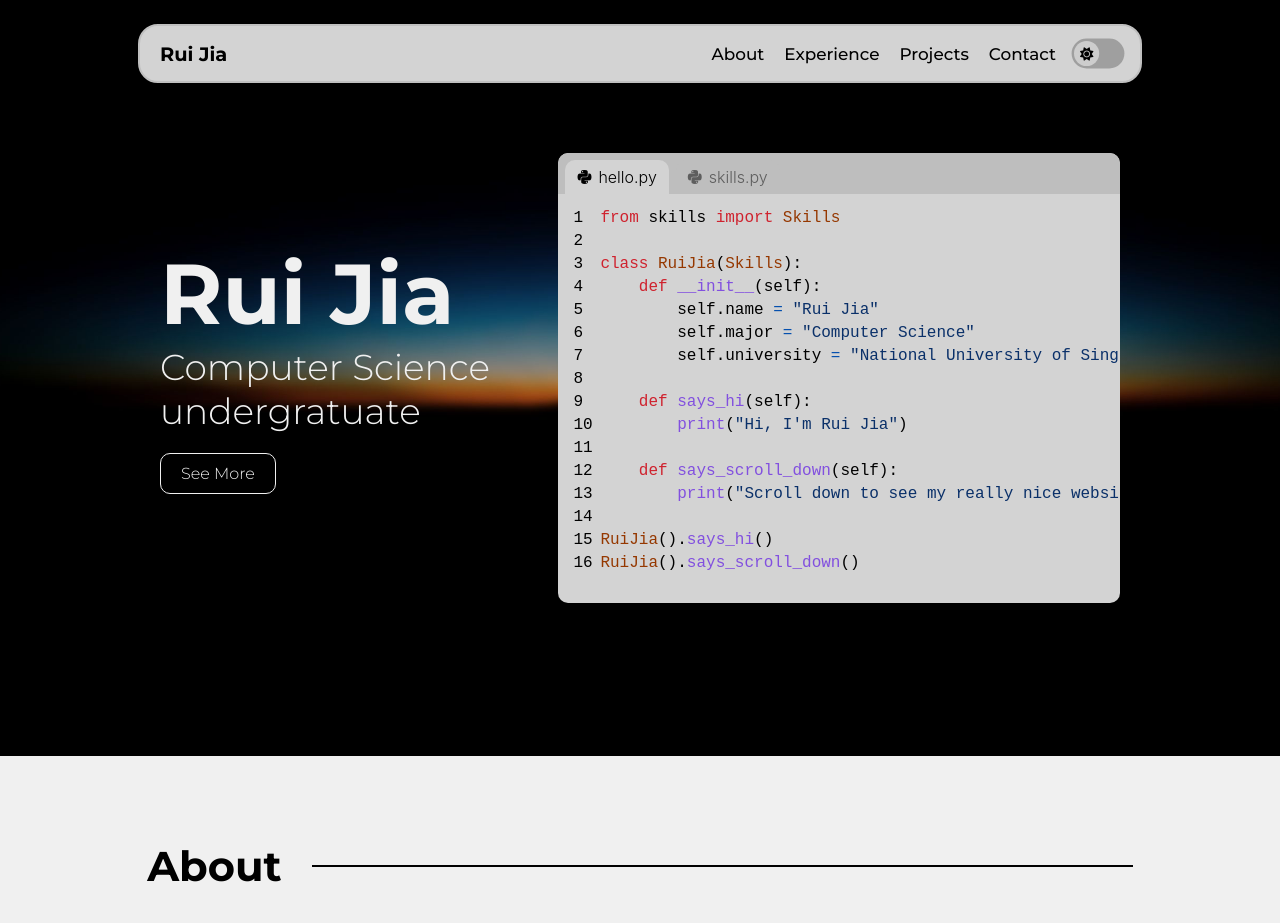
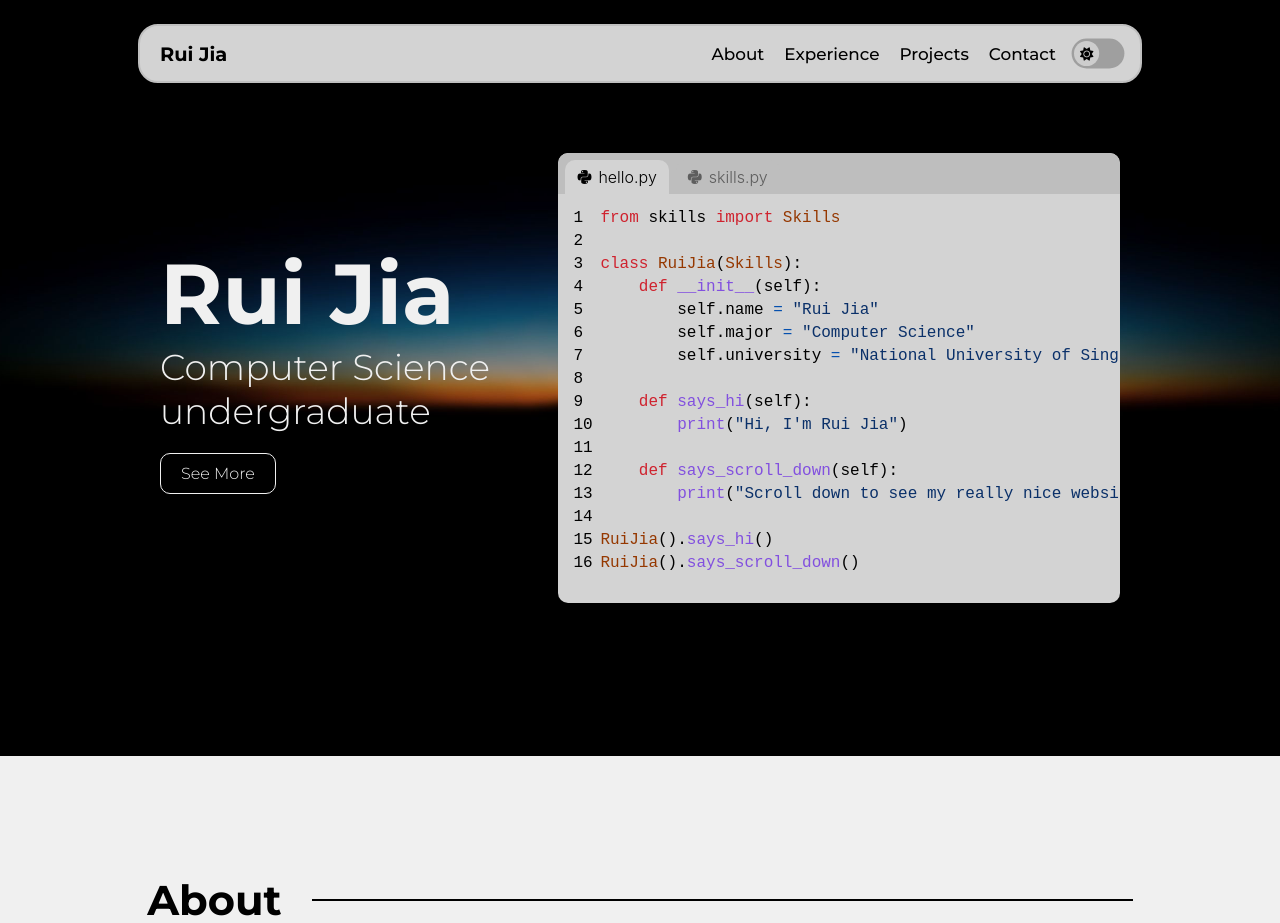
Before and after one commit to matochichap/portfolio-website-react, a React (Create React App) app: page / in a window 1280 px wide. Shown: the top 923 px of the page. Built offline with nearby package versions, Linux system fonts and the light colour scheme; grey boxes are pictures that could not be loaded.

Commit message:
adjust buffer and fix typo

```diff
--- a/src/components/Components.css
+++ b/src/components/Components.css
@@ -318,7 +318,7 @@ hr {
 
 /* Buffer */
 .buffer {
-    height: 50px;
+    height: 84px;
 }
 
 /* Intro */
@@ -1043,7 +1043,7 @@ a.experience-button {
     display: flex;
     justify-content: space-around;
     align-items: center;
-    padding: 100px 10%;
+    padding: 4% 10%;
 }
 
 .contact-link-box {
@@ -1083,10 +1083,11 @@ a.experience-button {
 
 @media (max-width: 768px) {
     .contact-links {
-        padding: 70px calc(30px + 4vw);
+        padding: 4% calc(30px + 4vw);
     }
 
     .contact-link-box {
+        --contact-link-box-height: calc(30px + 2.5vw);
         scale: 90%;
     }
 
--- a/src/components/IntroV2.js
+++ b/src/components/IntroV2.js
@@ -43,7 +43,7 @@ function Intro() {
                         <div className="intro-content-text" ref={textRef}>
                             <h1 className="intro-title">Rui Jia</h1>
                             <h2 className="intro-subtitle">
-                                Computer Science undergratuate
+                                Computer Science undergraduate
                             </h2>
                         </div>
                         <div className="intro-wrapper intro-link" ref={btnRef}>
```
